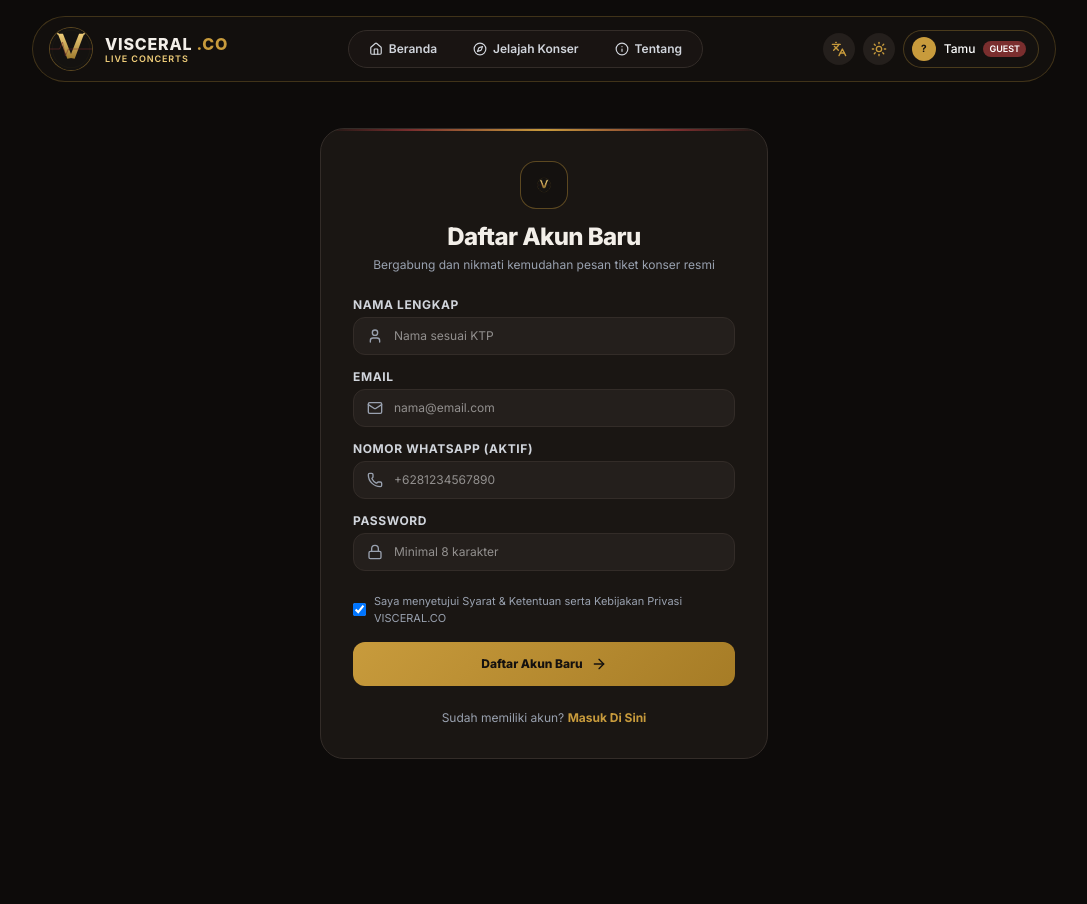
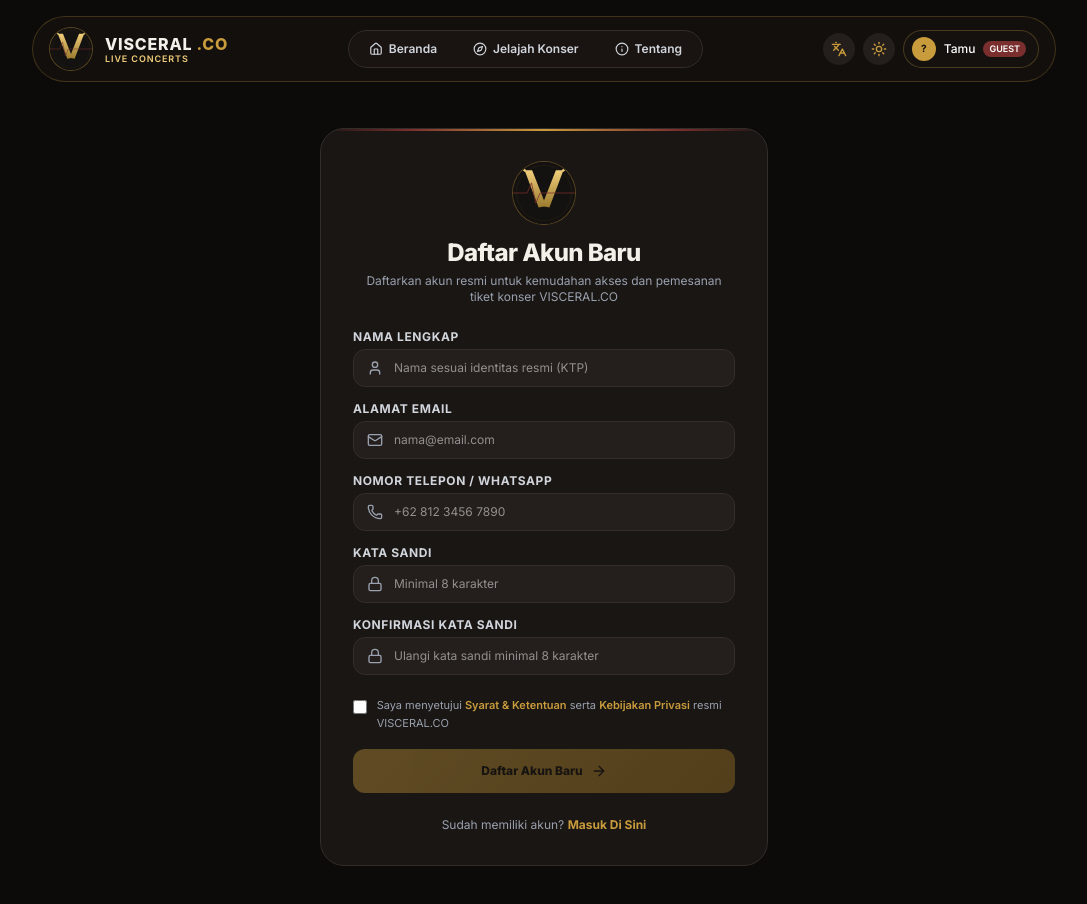
Before and after one commit to ardenpratamamaskuri404/VISCERAL.CO-Concert-Ticket-Booking-Platform-App, a React (Vite) app in the folder web/frontend/: page /register in a window 1280 px wide. Shown: the top 904 px of the page, without its empty margins (96-1183 px from the left). Before the commit the page ends 823 px from the top, so only its background shows below. Built offline with nearby package versions, Linux system fonts and the light colour scheme; no server answers.

Commit message:
feat(auth): add confirm password, manual terms agreement, and real-time password strength meter to register page

```diff
--- a/web/frontend/src/pages/RegisterPage.jsx
+++ b/web/frontend/src/pages/RegisterPage.jsx
@@ -3,8 +3,8 @@ import { Link, useNavigate } from 'react-router-dom';
 import api from '../api/axios';
 import { useStore } from '../context/StoreContext';
 import Navbar from '../components/Navbar';
-import { Mail, Lock, User, Phone, ArrowRight, CheckCircle2 } from 'lucide-react';
-import logoPng from '../assets/logo.png';
+import { Mail, Lock, User, Phone, ArrowRight, CheckCircle2, ShieldCheck } from 'lucide-react';
+import logoSvg from '../assets/logo.svg';
 
 export default function RegisterPage() {
   const navigate = useNavigate();
@@ -12,24 +12,49 @@ export default function RegisterPage() {
   const [email, setEmail] = useState('');
   const [phone, setPhone] = useState('');
   const [password, setPassword] = useState('');
-  const [agree, setAgree] = useState(true);
+  const [confirmPassword, setConfirmPassword] = useState('');
+  const [agree, setAgree] = useState(false); // Manual persetujuan, default false
   const [loading, setLoading] = useState(false);
   const [errorMsg, setErrorMsg] = useState('');
   const { loginUser } = useStore();
 
-  // Password strength calculation
+  // Realtime password strength calculation
   const getPasswordStrength = () => {
-    if (password.length === 0) return 0;
-    if (password.length < 6) return 1;
-    if (password.length < 10) return 2;
-    return 3;
+    if (!password) return { score: 0, label: '', color: '', barColor: '' };
+    let score = 0;
+    if (password.length >= 8) score += 1;
+    if (/[A-Z]/.test(password) && /[a-z]/.test(password)) score += 1;
+    if (/[0-9]/.test(password) || /[^A-Za-z0-9]/.test(password)) score += 1;
+
+    if (score === 1) return { score: 1, label: 'Lemah', color: 'text-red-500', barColor: 'bg-red-500' };
+    if (score === 2) return { score: 2, label: 'Sedang', color: 'text-amber-500', barColor: 'bg-amber-500' };
+    if (score >= 3) return { score: 3, label: 'Kuat & Aman', color: 'text-emerald-500', barColor: 'bg-emerald-500' };
+    return { score: 1, label: 'Lemah', color: 'text-red-500', barColor: 'bg-red-500' };
   };
 
   const strength = getPasswordStrength();
 
   const handleSubmit = async (e) => {
     e.preventDefault();
-    if (!fullName || !email || !phone || !password) return;
+    if (!fullName || !email || !phone || !password || !confirmPassword) {
+      setErrorMsg('Harap lengkapi semua field pendaftaran.');
+      return;
+    }
+
+    if (!agree) {
+      setErrorMsg('Anda wajib menyetujui Syarat & Ketentuan serta Kebijakan Privasi.');
+      return;
+    }
+
+    if (password !== confirmPassword) {
+      setErrorMsg('Konfirmasi password tidak cocok dengan password yang dimasukkan.');
+      return;
+    }
+
+    if (password.length < 8) {
+      setErrorMsg('Password minimal harus terdiri dari 8 karakter.');
+      return;
+    }
 
     setLoading(true);
     setErrorMsg('');
@@ -60,12 +85,12 @@ export default function RegisterPage() {
           <div className="pulse-line-oxblood w-full absolute top-0 left-0"></div>
 
           <div className="text-center mb-6">
-            <div className="w-12 h-12 rounded-2xl bg-obsidian border border-gold/40 flex items-center justify-center p-2 mx-auto mb-3 shadow-gold-glow">
-              <img src={logoPng} alt="VISCERAL.CO" className="w-full h-full object-contain" />
+            <div className="w-16 h-16 rounded-full bg-obsidian border border-gold/40 flex items-center justify-center overflow-hidden mx-auto mb-3 shadow-gold-glow">
+              <img src={logoSvg} alt="VISCERAL.CO" className="w-full h-full object-cover scale-105" />
             </div>
             <h2 className="text-2xl font-extrabold tracking-tight">Daftar Akun Baru</h2>
             <p className="text-xs text-gray-500 dark:text-gray-400 mt-1">
-              Bergabung dan nikmati kemudahan pesan tiket konser resmi
+              Daftarkan akun resmi untuk kemudahan akses dan pemesanan tiket konser VISCERAL.CO
             </p>
           </div>
 
@@ -86,8 +111,8 @@ export default function RegisterPage() {
                   type="text"
                   value={fullName}
                   onChange={(e) => setFullName(e.target.value)}
-                  placeholder="Nama sesuai KTP"
-                  className="w-full pl-10 pr-4 py-2.5 rounded-xl text-xs bg-gray-50 dark:bg-obsidian-surface border border-gray-200 dark:border-obsidian-border text-gray-900 dark:text-white focus:outline-none focus:border-gold"
+                  placeholder="Nama sesuai identitas resmi (KTP)"
+                  className="w-full pl-10 pr-4 py-2.5 rounded-xl text-xs bg-gray-50 dark:bg-obsidian-surface border border-gray-200 dark:border-obsidian-border text-gray-900 dark:text-white focus:outline-none focus:border-gold transition-colors"
                   required
                 />
               </div>
@@ -95,7 +120,7 @@ export default function RegisterPage() {
 
             <div>
               <label className="block text-xs font-bold uppercase tracking-wider text-gray-700 dark:text-gray-300 mb-1">
-                Email
+                Alamat Email
               </label>
               <div className="relative">
                 <Mail className="w-4 h-4 absolute left-3.5 top-1/2 -translate-y-1/2 text-gray-400" />
@@ -104,7 +129,7 @@ export default function RegisterPage() {
                   value={email}
                   onChange={(e) => setEmail(e.target.value)}
                   placeholder="nama@email.com"
-                  className="w-full pl-10 pr-4 py-2.5 rounded-xl text-xs bg-gray-50 dark:bg-obsidian-surface border border-gray-200 dark:border-obsidian-border text-gray-900 dark:text-white focus:outline-none focus:border-gold"
+                  className="w-full pl-10 pr-4 py-2.5 rounded-xl text-xs bg-gray-50 dark:bg-obsidian-surface border border-gray-200 dark:border-obsidian-border text-gray-900 dark:text-white focus:outline-none focus:border-gold transition-colors"
                   required
                 />
               </div>
@@ -112,7 +137,7 @@ export default function RegisterPage() {
 
             <div>
               <label className="block text-xs font-bold uppercase tracking-wider text-gray-700 dark:text-gray-300 mb-1">
-                Nomor WhatsApp (Aktif)
+                Nomor Telepon / WhatsApp
               </label>
               <div className="relative">
                 <Phone className="w-4 h-4 absolute left-3.5 top-1/2 -translate-y-1/2 text-gray-400" />
@@ -120,8 +145,8 @@ export default function RegisterPage() {
                   type="tel"
                   value={phone}
                   onChange={(e) => setPhone(e.target.value)}
-                  placeholder="+6281234567890"
-                  className="w-full pl-10 pr-4 py-2.5 rounded-xl text-xs bg-gray-50 dark:bg-obsidian-surface border border-gray-200 dark:border-obsidian-border text-gray-900 dark:text-white focus:outline-none focus:border-gold"
+                  placeholder="+62 812 3456 7890"
+                  className="w-full pl-10 pr-4 py-2.5 rounded-xl text-xs bg-gray-50 dark:bg-obsidian-surface border border-gray-200 dark:border-obsidian-border text-gray-900 dark:text-white focus:outline-none focus:border-gold transition-colors"
                   required
                 />
               </div>
@@ -129,7 +154,7 @@ export default function RegisterPage() {
 
             <div>
               <label className="block text-xs font-bold uppercase tracking-wider text-gray-700 dark:text-gray-300 mb-1">
-                Password
+                Kata Sandi
               </label>
               <div className="relative">
                 <Lock className="w-4 h-4 absolute left-3.5 top-1/2 -translate-y-1/2 text-gray-400" />
@@ -138,46 +163,83 @@ export default function RegisterPage() {
                   value={password}
                   onChange={(e) => setPassword(e.target.value)}
                   placeholder="Minimal 8 karakter"
-                  className="w-full pl-10 pr-4 py-2.5 rounded-xl text-xs bg-gray-50 dark:bg-obsidian-surface border border-gray-200 dark:border-obsidian-border text-gray-900 dark:text-white focus:outline-none focus:border-gold"
+                  className="w-full pl-10 pr-4 py-2.5 rounded-xl text-xs bg-gray-50 dark:bg-obsidian-surface border border-gray-200 dark:border-obsidian-border text-gray-900 dark:text-white focus:outline-none focus:border-gold transition-colors"
                   required
                 />
               </div>
 
-              {/* Password Strength Bar */}
+              {/* Realtime Password Strength Bar */}
               {password.length > 0 && (
-                <div className="mt-2">
-                  <div className="flex gap-1.5 h-1">
-                    <div className={`flex-1 rounded-full ${strength >= 1 ? 'bg-oxblood' : 'bg-gray-200 dark:bg-obsidian-surface'}`}></div>
-                    <div className={`flex-1 rounded-full ${strength >= 2 ? 'bg-gold' : 'bg-gray-200 dark:bg-obsidian-surface'}`}></div>
-                    <div className={`flex-1 rounded-full ${strength >= 3 ? 'bg-green-500' : 'bg-gray-200 dark:bg-obsidian-surface'}`}></div>
+                <div className="mt-2 transition-all">
+                  <div className="flex gap-1.5 h-1.5">
+                    <div className={`flex-1 rounded-full transition-all duration-300 ${strength.score >= 1 ? strength.barColor : 'bg-gray-200 dark:bg-obsidian-surface'}`}></div>
+                    <div className={`flex-1 rounded-full transition-all duration-300 ${strength.score >= 2 ? strength.barColor : 'bg-gray-200 dark:bg-obsidian-surface'}`}></div>
+                    <div className={`flex-1 rounded-full transition-all duration-300 ${strength.score >= 3 ? strength.barColor : 'bg-gray-200 dark:bg-obsidian-surface'}`}></div>
                   </div>
-                  <span className="text-[10px] text-gray-500 dark:text-gray-400 mt-1 block">
-                    Kekuatan password: {strength === 1 ? 'Lemas' : strength === 2 ? 'Sedang' : 'Kuat & Aman'}
-                  </span>
+                  <div className="flex items-center justify-between mt-1">
+                    <span className="text-[10px] text-gray-500 dark:text-gray-400">Keamanan Password:</span>
+                    <span className={`text-[10px] font-bold ${strength.color}`}>
+                      {strength.label}
+                    </span>
+                  </div>
                 </div>
               )}
             </div>
 
-            <div className="flex items-center gap-2 pt-2">
+            <div>
+              <label className="block text-xs font-bold uppercase tracking-wider text-gray-700 dark:text-gray-300 mb-1">
+                Konfirmasi Kata Sandi
+              </label>
+              <div className="relative">
+                <Lock className="w-4 h-4 absolute left-3.5 top-1/2 -translate-y-1/2 text-gray-400" />
+                <input
+                  type="password"
+                  value={confirmPassword}
+                  onChange={(e) => setConfirmPassword(e.target.value)}
+                  placeholder="Ulangi kata sandi minimal 8 karakter"
+                  className={`w-full pl-10 pr-4 py-2.5 rounded-xl text-xs bg-gray-50 dark:bg-obsidian-surface border text-gray-900 dark:text-white focus:outline-none transition-colors ${
+                    confirmPassword && password !== confirmPassword
+                      ? 'border-red-500 focus:border-red-500'
+                      : confirmPassword && password === confirmPassword
+                      ? 'border-emerald-500 focus:border-emerald-500'
+                      : 'border-gray-200 dark:border-obsidian-border focus:border-gold'
+                  }`}
+                  required
+                />
+              </div>
+              {confirmPassword.length > 0 && password !== confirmPassword && (
+                <span className="text-[10px] text-red-500 font-semibold mt-1 block">
+                  Konfirmasi password belum cocok
+                </span>
+              )}
+              {confirmPassword.length > 0 && password === confirmPassword && (
+                <span className="text-[10px] text-emerald-500 font-semibold mt-1 flex items-center gap-1">
+                  <CheckCircle2 className="w-3 h-3" /> Password cocok
+                </span>
+              )}
+            </div>
+
+            {/* Manual Checkbox Persetujuan */}
+            <div className="flex items-start gap-2.5 pt-2">
               <input
                 type="checkbox"
                 id="terms"
                 checked={agree}
                 onChange={(e) => setAgree(e.target.checked)}
-                className="rounded border-gray-300 text-gold focus:ring-gold"
+                className="mt-0.5 w-4 h-4 rounded border-gray-300 dark:border-obsidian-border text-gold focus:ring-gold cursor-pointer accent-[#C89B3C]"
                 required
               />
-              <label htmlFor="terms" className="text-[11px] text-gray-600 dark:text-gray-400">
-                Saya menyetujui Syarat & Ketentuan serta Kebijakan Privasi VISCERAL.CO
+              <label htmlFor="terms" className="text-[11px] text-gray-600 dark:text-gray-400 cursor-pointer select-none leading-relaxed">
+                Saya menyetujui <span className="text-gold font-semibold hover:underline">Syarat & Ketentuan</span> serta <span className="text-gold font-semibold hover:underline">Kebijakan Privasi</span> resmi VISCERAL.CO
               </label>
             </div>
 
             <button
               type="submit"
-              disabled={loading || !agree}
-              className="w-full py-3.5 rounded-xl gold-gradient-btn text-obsidian font-extrabold text-xs flex items-center justify-center gap-2 shadow-gold-glow mt-4 disabled:opacity-50"
+              disabled={loading || !agree || (confirmPassword.length > 0 && password !== confirmPassword)}
+              className="w-full py-3.5 rounded-xl gold-gradient-btn text-obsidian font-extrabold text-xs flex items-center justify-center gap-2 shadow-gold-glow mt-4 disabled:opacity-40 disabled:cursor-not-allowed cursor-pointer transition-all"
             >
-              {loading ? 'Memproses...' : 'Daftar Akun Baru'}
+              {loading ? 'Memproses Pendaftaran...' : 'Daftar Akun Baru'}
               <ArrowRight className="w-4 h-4" />
             </button>
           </form>
```
